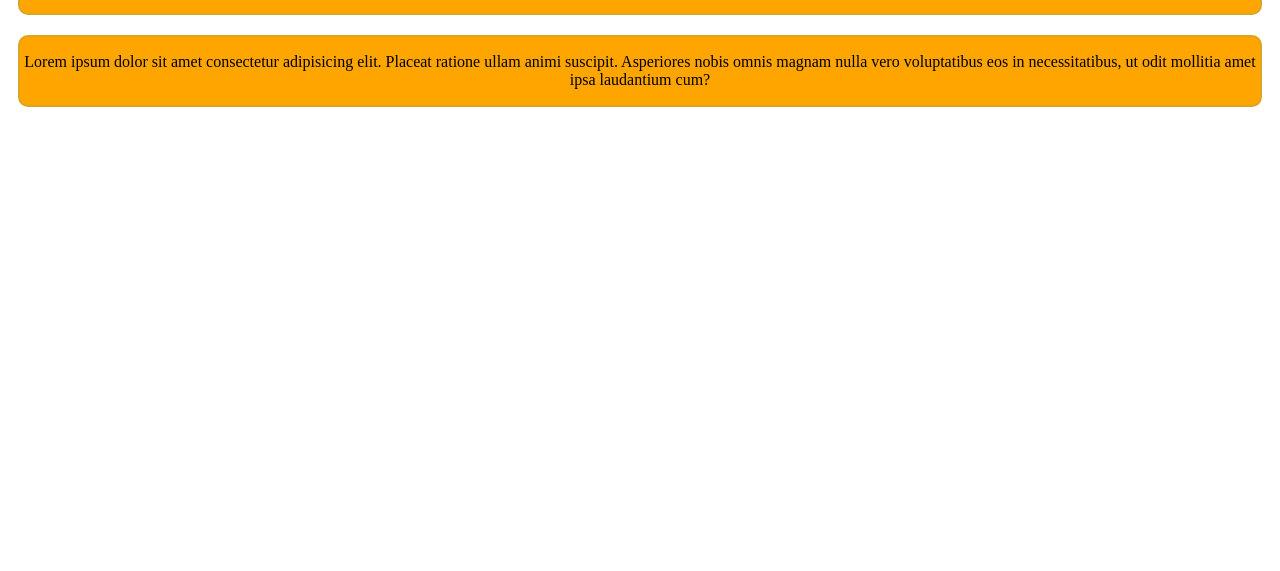
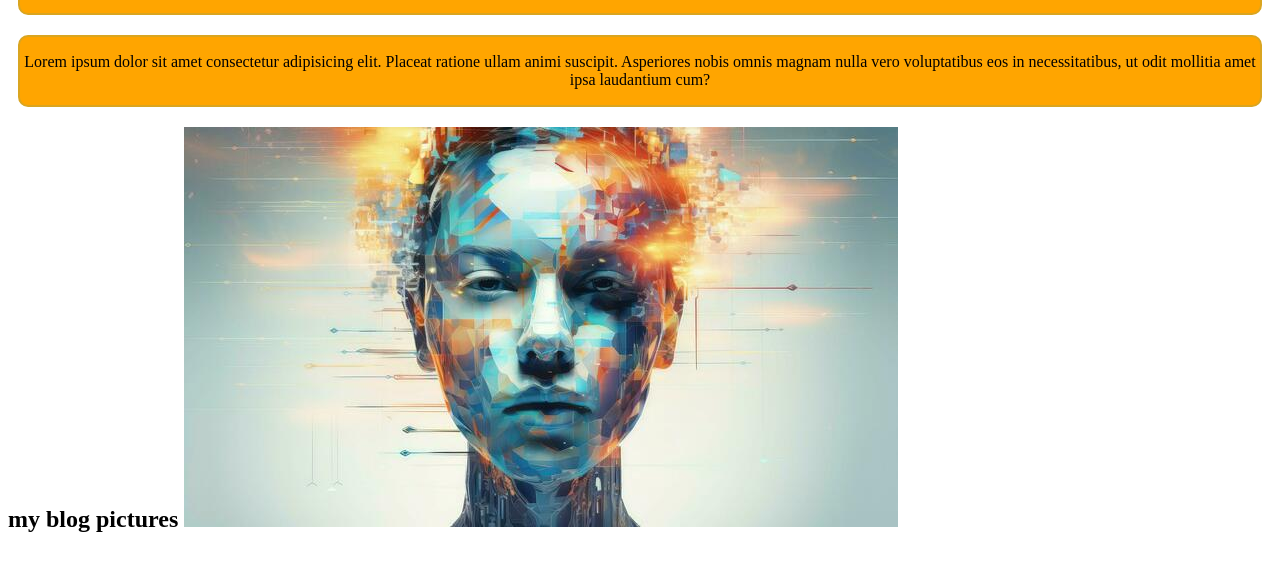
Before and after one commit to rimiakter4/my-simple-website, a plain HTML site: page index.html in a window 1280 px wide. Shown: the part 141-712 px from the top of the page. Drawn offline with Linux system fonts and the light colour scheme.

Commit message:
blog picture

```diff
--- a/index.html
+++ b/index.html
@@ -14,6 +14,9 @@
             Lorem ipsum dolor sit amet consectetur adipisicing elit. Placeat ratione ullam animi suscipit. Asperiores nobis omnis magnam nulla vero voluptatibus eos in necessitatibus, ut odit mollitia amet ipsa laudantium cum?
         </p>
     </div>
+    <div><h2>my blog pictures
+        <img src="image/image.jpg" alt="">
+    </h2></div>
 
 </body>
 </html>
```
Also changed, not shown: image/image.jpg (added).
